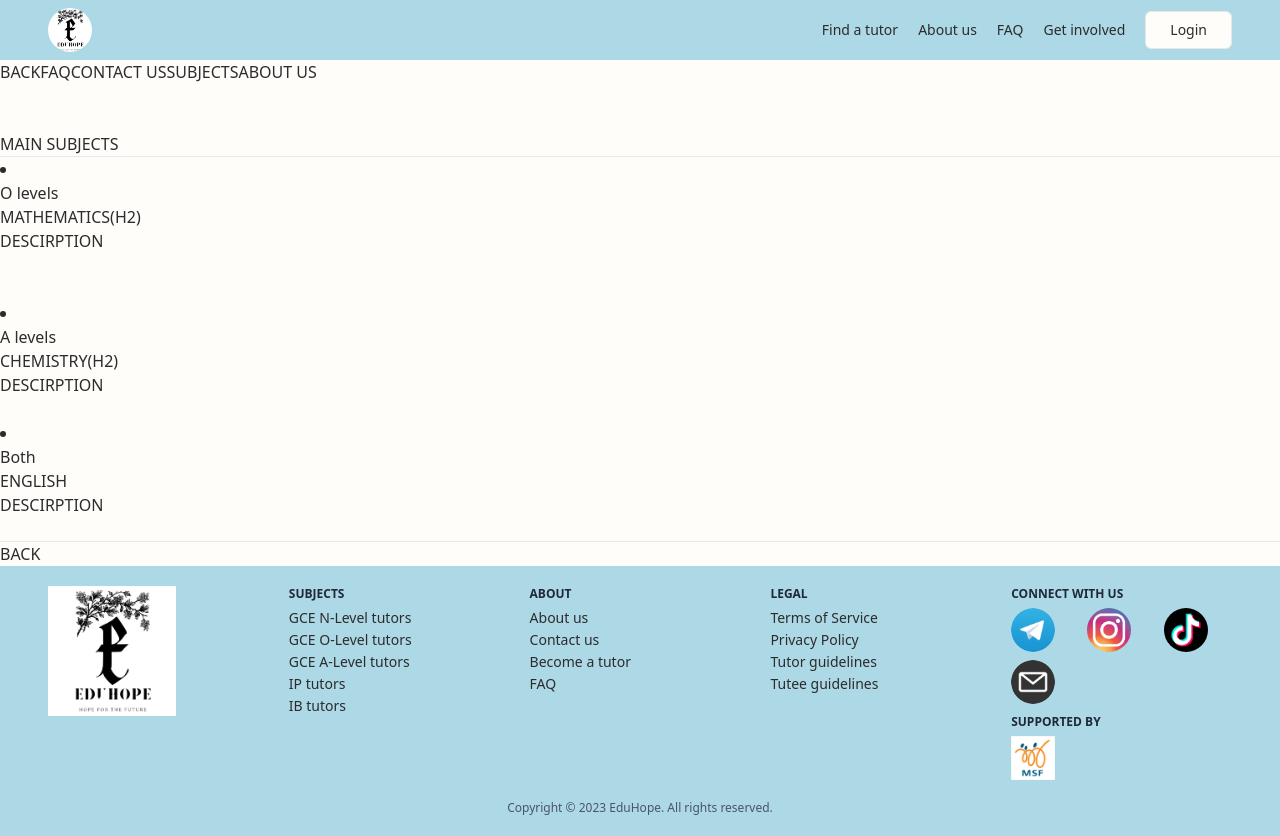
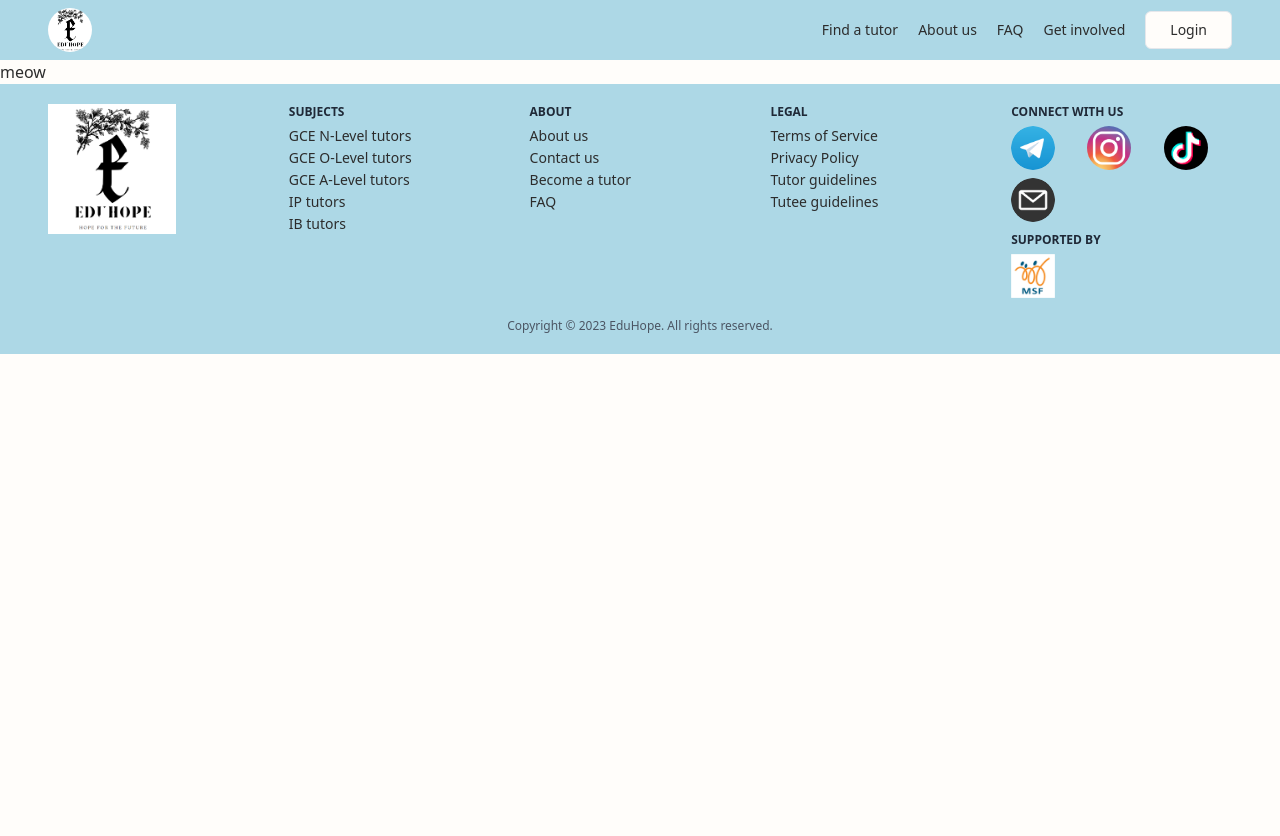
Before and after one commit to tch1001/EduHopeSG, a Next.js app in the folder frontend/: page /subjects in a window 1280 px wide. After the commit the page ends 800 px from the top, so only its background shows below. Built offline with nearby package versions, Linux system fonts and the light colour scheme.

Commit message:
fix(routing): subject page

```diff
--- /dev/null
+++ b/frontend/pages/subjects/[stream]/[sid].js
@@ -0,0 +1,28 @@
+import { useRouter } from 'next/router'
+import Link from 'next/link'
+
+export const Subject = ({ subject }) => {
+    const router = useRouter();
+    const { stream } = router.query;
+
+    return (
+        <body>
+            <p>{stream}</p>
+            <p>meow</p>
+        </body>
+    )
+}
+
+
+export const getServerSideProps = async ({ params }) => {
+    // const req = await fetch(`http://localhost:3000/${params.stream}.json`);
+    // const data = await req.json();
+
+    return {
+        props: {
+            subject: []
+        }
+    }
+}
+
+export default Subject;
--- /dev/null
+++ b/frontend/pages/subjects/[stream]/index.js
@@ -0,0 +1,16 @@
+import { useRouter } from 'next/router'
+import Link from 'next/link'
+
+export const SubjectsStream = ({ subjects }) => {
+    const router = useRouter();
+    const { stream } = router.query;
+
+    return (
+        <body>
+            <p>{stream}</p>
+            <p>This is the main page for this</p>
+        </body>
+    )
+}
+
+export default SubjectsStream;
--- a/frontend/pages/subjects/[subject].js
+++ /dev/null
@@ -1,82 +0,0 @@
-import { useRouter } from 'next/router'
-import Head from 'next/head'
-import styles from '../../styles/Home.module.css'
-import Link from 'next/link'
-
-export default function SUBJECTS({ SUBJECTS }) {
-
-    const router = useRouter()
-    const { id } = router.query
-    return (
-        <body className={styles.body}>
-            <Head>
-        <title>EDUHOPE</title>
-        <link rel="icon" href="/EDUHOPE.png" />
-      </Head>
-
-      <div className={styles.profile}><Link href="/"><a className={styles.profc}>BACK</a></Link><Link href="/FAQ"><a className={styles.otherprof}>FAQ</a></Link><Link href="/CONTACTUS"><a className={styles.otherprof}>CONTACT US</a></Link><Link href="/SUBJECTS"><a className={styles.otherprof}>SUBJECTS</a></Link><Link href="/aboutus"><a className={styles.otherprof}>ABOUT US</a></Link></div>
-
-            <main className={styles.main}>
-            <br></br><br></br><br></br><br></br><br></br>
-            <div className={styles.borderblue}>
-                <h1 className={styles.title}>
-
-                    {id}
-                </h1>
-                <div className={styles.SUBJECTSpage}>
-                <p>{id}</p>
-                <p>Other:{SUBJECTS.Other}</p>
-                <p>Medium:{SUBJECTS.Medium}</p>
-                <p>Education:{SUBJECTS.Education}</p>
-                <p>Description:{SUBJECTS.Description}</p>
-                </div>
-                <Link href="https://forms.gle/KPySJ4Vh7iw6zjqr9" ><a className={styles.signup}><h1>SIGN UP NOW</h1></a></Link>
-            </div>
-
-
-                <br>
-
-                </br>
-            </main>
-
-            <div className={styles.Profiles}><hr></hr><h3>See Similar Profiles:</h3><hr></hr></div>
-            <div className={styles.profilecontainer}><div className={styles.suggestion}><h3>See Similar Profiles:</h3></div><div className={styles.spacer}></div><div className={styles.suggestion}><h3>See Similar Profiles:</h3></div><div className={styles.spacer}></div><div className={styles.suggestion}><h3>See Similar Profiles:</h3></div></div>
-            <Link href="/SUBJECTS"><a className={styles.backbtn}>BACK</a></Link>
-        </body>
-    )
-}
-
-
-export async function getServerSideProps({ params }) {
-    const req = await fetch(`http://localhost:3000/${params.id}.json`);
-    const data = await req.json();
-
-    return {
-        props: { SUBJECTS: data },
-    }
-}
-
-// export async function getStaticProps({ params }) {
-
-//     const req = await fetch(`http://localhost:3000/${params.id}.json`);
-//     const data = await req.json();
-
-//     return {
-//         props: { car: data },
-//     }
-// }
-
-// export async function getStaticPaths() {
-
-//     const req = await fetch('http://localhost:3000/cars.json');
-//     const data = await req.json();
-
-//     const paths = data.map(car => {
-//         return { params: { id: car } }
-//     })
-
-//     return {
-//         paths,
-//         fallback: false
-//     };
-// }
--- a/frontend/pages/subjects/index.js
+++ b/frontend/pages/subjects/index.js
@@ -1,39 +1,9 @@
-import { useRouter } from 'next/router'
-import Head from 'next/head'
-import styles from '../../styles/Home.module.css'
 import Link from 'next/link'
 
-export default function SUBJECTSList(props) {
-  return (
+export const Subjects = (props) => {
+    return (
+        <p>meow</p>
+    )
+}
 
-    <body className={styles.body}>
-    <Head>
-        <title>EDUHOPE</title>
-        <link rel="icon" href="/EDUHOPE.png" />
-      </Head>
-
-      <div className={styles.profile}><Link href="/"><a className={styles.profc}>BACK</a></Link><Link href="/FAQ"><a className={styles.otherprof}>FAQ</a></Link><Link href="/CONTACTUS"><a className={styles.otherprof}>CONTACT US</a></Link><Link href="/SUBJECTS"><a className={styles.otherprof}>SUBJECTS</a></Link><Link href="/aboutus"><a className={styles.otherprof}>ABOUT US</a></Link></div>
-     <br></br><br/>
-        <h1 className={styles.title}>
-            MAIN SUBJECTS
-           <hr></hr>
-        </h1>
-          <li className={styles.btn}>
-          <h2>O levels</h2><Link  href="/SUBJECTS/MATHEMATICS(H2)"><a className={styles.btn2}> MATHEMATICS(H2)</a></Link><h3>DESCIRPTION</h3><br></br>
-          </li>
-          <br></br>
-          <li className={styles.btn}>
-          <h2>A levels</h2><Link href="/SUBJECTS/CHEMISTRY(H2)"><a className={styles.btn2}> CHEMISTRY(H2)</a></Link><h3>DESCIRPTION</h3>
-          </li>
-          <br></br>
-          <li className={styles.btn}>
-          <h2>Both</h2> <Link href="/SUBJECTS/ENGLISH"><a className={styles.btn2}>ENGLISH</a></Link><h3>DESCIRPTION</h3>
-          </li>
-          <br></br>
-        <hr></hr>
-        <Link href="/"><a className={styles.backbtn}>BACK</a></Link>
-        <br></br>
-    </body>
-
-  )
-  }
+export default Subjects;
```
